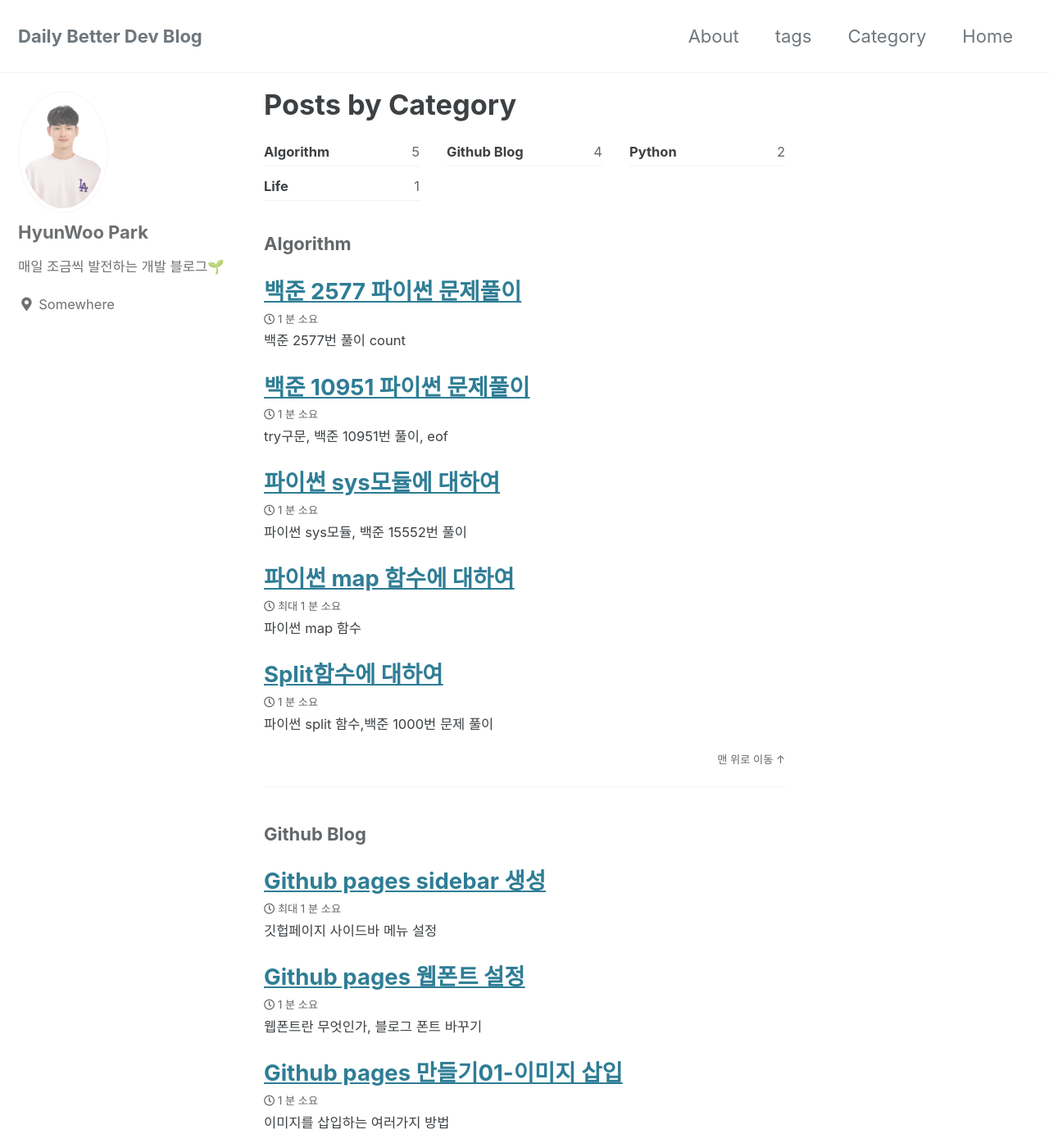
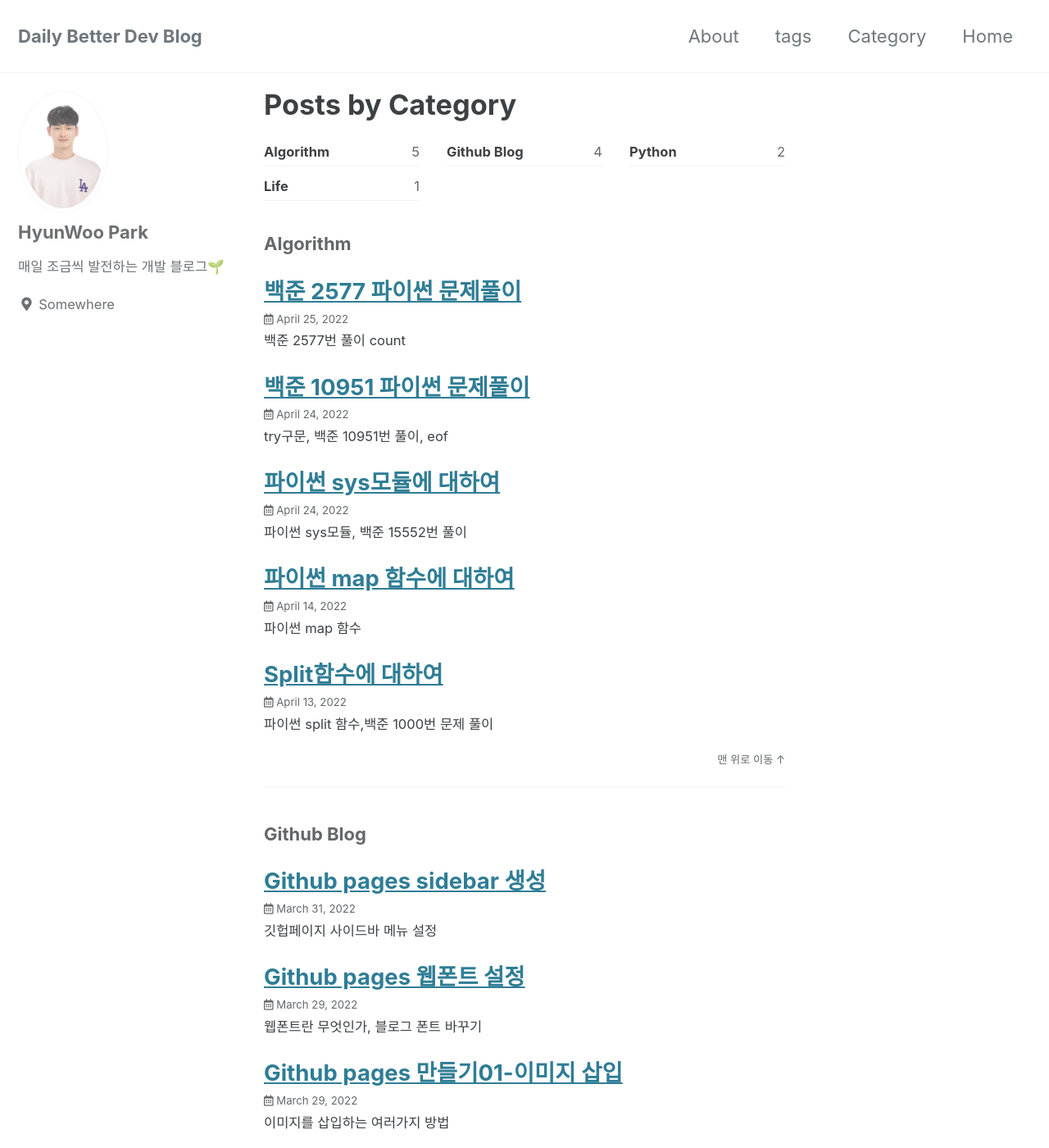
Before and after one commit to dailybetter/dailybetter.github.io, a Jekyll site: the page built from _pages/category-archive.md, in a window 1280 px wide and 1400 px high. Shown: the whole window at 82% size. Built offline with Jekyll 4.4.1, drawn with Linux system fonts in a browser that asks for light colours; cached includes are drawn as plain includes; some web fonts are replaced; part of the change alters nothing that is shown; some of the changed text lies outside the part shown.

Commit message:
read_time: false & show_date: true

```diff
--- a/_config.yml
+++ b/_config.yml
@@ -274,7 +274,8 @@ defaults:
     values:
       layout: single
       author_profile: true
-      read_time: true
+      read_time: false    #포스트 읽는데 소요시간
+      show_date: true     #포스팅 한 날짜
       comments:  true
       share: true
       related: true
```
